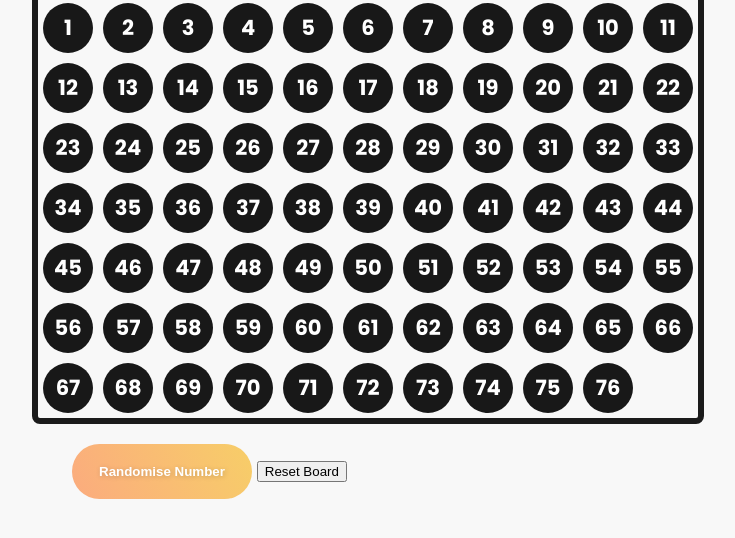
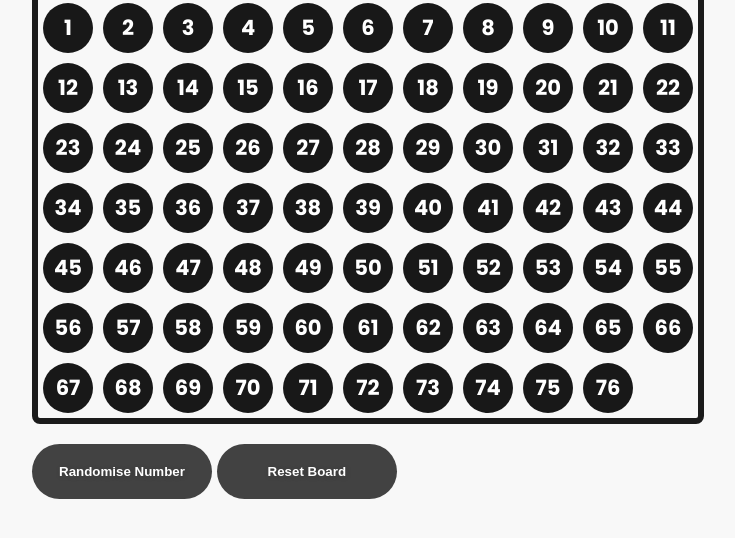
Before and after one commit to arzhk/Bingo, a plain HTML site: page index.html in a window 1280 px wide. Shown: the part 188-726 px from the top of the page, without its empty margins (278-1013 px from the left). Drawn offline with Linux system fonts and the light colour scheme.

Commit message:
Update style.css
Modified button styling

```diff
--- a/style.css
+++ b/style.css
@@ -79,22 +79,37 @@ h3 {
   color: #fff;
   text-shadow: #1b1b1b34 1px 1px 5px;
   border: none;
-  background-color: #fbab7e;
-  background-image: linear-gradient(62deg, #fbab7e 0%, #f7ce68 100%);
+  background-color: #424242;
   padding: 20px;
   border-radius: 40px;
   font-weight: bold;
   cursor: pointer;
-  margin-left: 40px;
   transition: all 0.25s ease;
 }
 
 #randomiseButton:hover {
   width: 190px;
-  color: #1b1b1b;
   transition: all 0.25s ease;
-  background-color: #ff8a50;
-  background-image: linear-gradient(62deg, #ff8a50 0%, #ffc63a 100%);
+  background-color: #252525;
+}
+
+#clearButton {
+  width: 180px;
+  color: #fff;
+  text-shadow: #1b1b1b34 1px 1px 5px;
+  border: none;
+  background-color: #424242;
+  padding: 20px;
+  border-radius: 40px;
+  font-weight: bold;
+  cursor: pointer;
+  transition: all 0.25s ease;
+}
+
+#clearButton:hover {
+  width: 190px;
+  transition: all 0.25s ease;
+  background-color: #252525;
 }
 
 .red {
```
